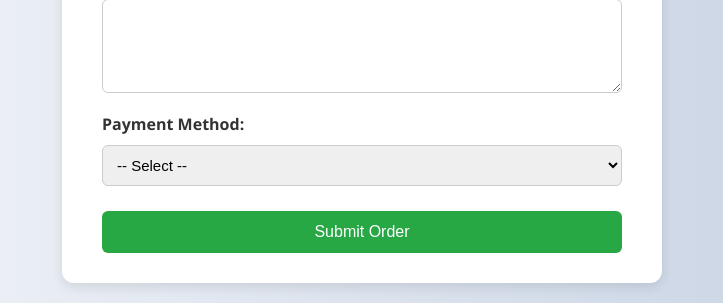
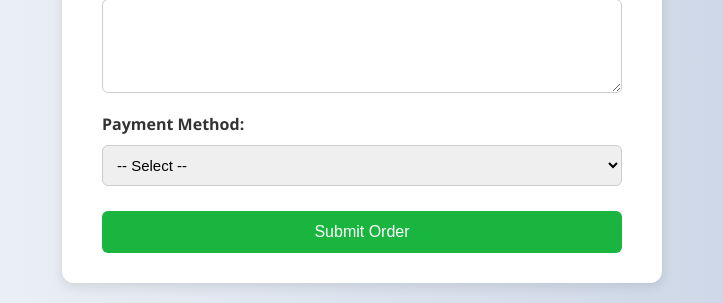
Before and after one commit to ritesh-nikode/restaurant, a PHP site: page /order.html in a window 1280 px wide. Shown: the part 956-1259 px from the top of the page, without its empty margins (278-1001 px from the left). Run offline with PHP 8.4, Linux system fonts and the light colour scheme.

Commit message:
Some changes

```diff
--- a/style1.css
+++ b/style1.css
@@ -76,7 +76,7 @@ select:focus {
 /* Button */
 button[type="submit"] {
   width: 100%;
-  background-color: #28a745;
+  background-color: #19b53e;
   color: white;
   padding: 12px;
   border: none;
```
